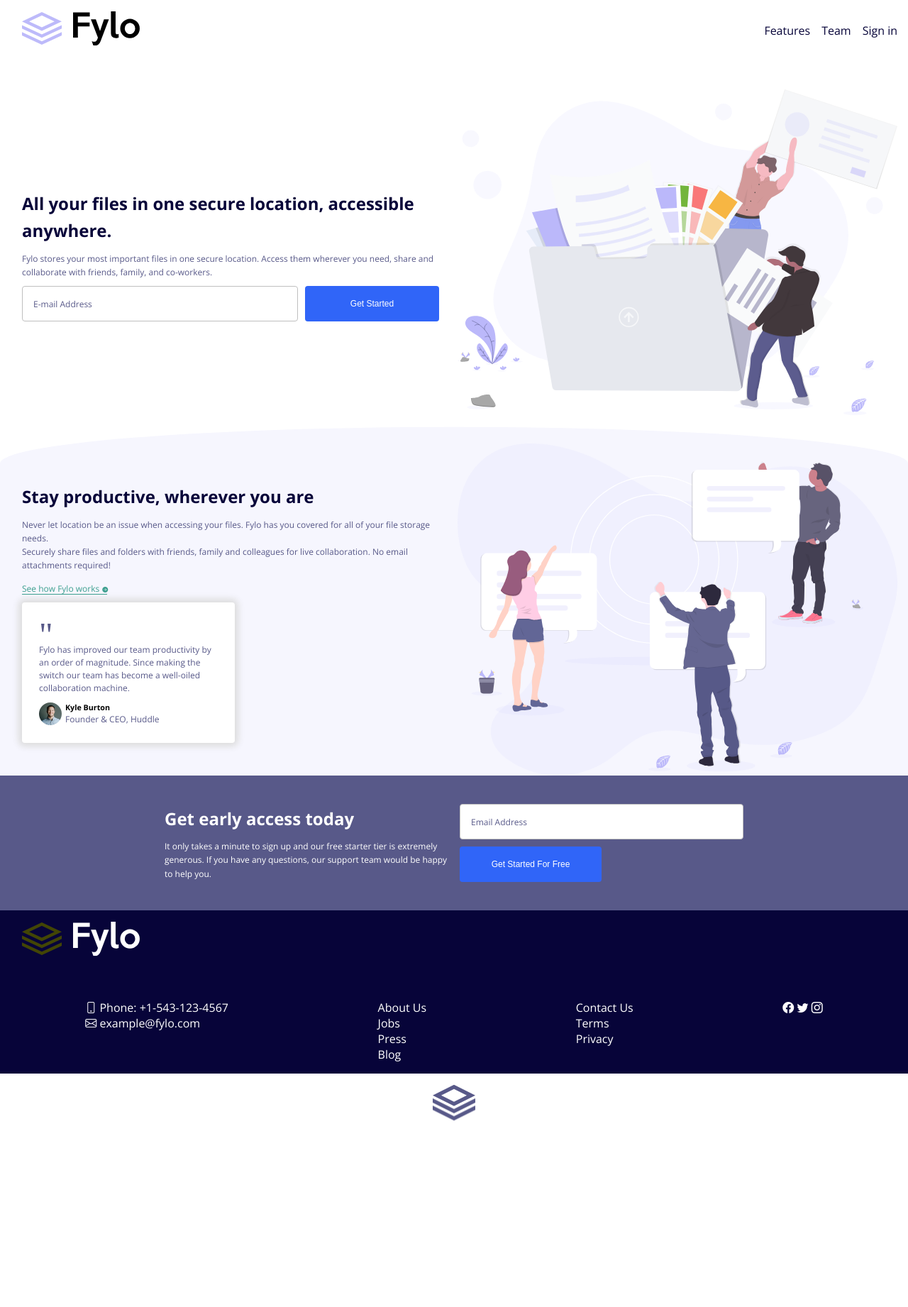
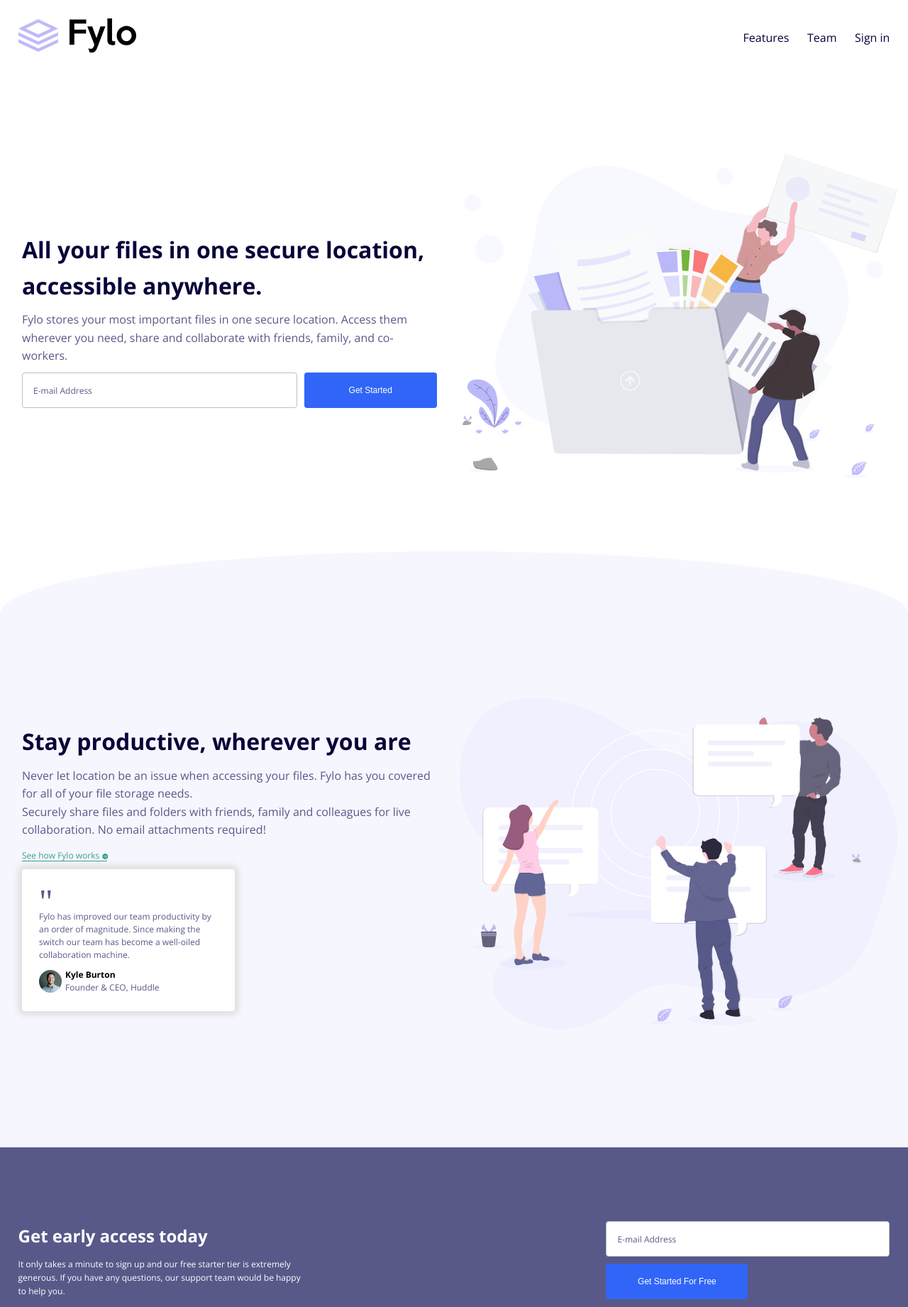
Before and after one commit to aaltatan/Fylo, a plain HTML site: page index.html in a window 1280 px wide. Shown: the top 1842 px of the page at 71% size. Before the commit the page ends 1591 px from the top, so only its background shows below. Drawn offline with nearby package versions, Linux system fonts and the light colour scheme.

Commit message:
Editing main.css

```diff
--- a/index.html
+++ b/index.html
@@ -18,20 +18,22 @@
     <title>Fylo landing page with two column layout</title>
   </head>
   <body>
-    <!-- Container -->
-    <div class="container">
     <!-- Navbar -->
     <nav class="navbar">
       <a href="#" class="title"><img src="images/logo.svg" alt="" /></a>
       <div class="links">
         <ul>
-            <li><a href="#">Features</a></li>
-            <li><a href="#">Team</a></li>
-            <li><a href="#">Sign in</a></li>
+          <li>
+            <a href="#" title="Features">Features</a>
+          </li>
+          <li><a href="#" title="Team">Team</a></li>
+          <li><a href="#" title="Sign in">Sign in</a></li>
         </ul>
       </div>
     </nav>
     <!-- Navbar -->
+    <!-- Container -->
+    <div class="container">
       <!-- Landing -->
       <div class="landing">
         <section>
@@ -43,7 +45,7 @@
               family, and co-workers.
             </p>
           </div>
-          <form action="">
+          <form>
             <div class="form">
               <input type="email" id="mail" placeholder="dasd" />
               <label for="mail">E-mail Address</label>
@@ -67,7 +69,7 @@
               colleagues for live collaboration. No email attachments required!
             </p>
           </div>
-          <a href="#">See how Fylo works</a>
+          <a href="#" title="See how Fylo works">See how Fylo works</a>
           <i class="bi bi-arrow-right-circle-fill"></i>
           <div class="quote">
             <p>
@@ -80,7 +82,7 @@
             <div class="profile">
               <img src="images/avatar-testimonial.jpg" alt="" />
               <div class="name">
-                <h6>Kyle Burton</h6>
+                <h2>Kyle Burton</h2>
                 <p>Founder & CEO, Huddle</p>
               </div>
             </div>
@@ -103,10 +105,10 @@
               would be happy to help you.
             </p>
           </div>
-          <form action="">
+          <form>
             <div class="form">
-              <input type="text" id="mail-two" placeholder="dasd" />
-              <label for="mail-two">Email Address</label>
+              <input type="email" id="mail-two" placeholder="dasd" />
+              <label for="mail-two">E-mail Address</label>
             </div>
             <button>Get Started For Free</button>
           </form>
@@ -123,26 +125,31 @@
             <ul>
               <li>
                 <i class="bi bi-phone"></i
-                ><a href="#"> Phone: +1-543-123-4567</a>
+                ><a href="https:\\wa.me\15431234567" title="+1-543-123-4567">
+                  Phone: +1-543-123-4567</a
+                >
               </li>
               <li>
-                <i class="bi bi-envelope"></i><a href="#"> example@fylo.com</a>
+                <i class="bi bi-envelope"></i
+                ><a href="mailto:example@fylo.com" title="example@fylo.com">
+                  example@fylo.com</a
+                >
               </li>
             </ul>
           </div>
           <div class="col-2">
             <ul>
-              <li><a href="#">About Us</a></li>
-              <li><a href="#">Jobs</a></li>
-              <li><a href="#">Press</a></li>
-              <li><a href="#">Blog</a></li>
+              <li><a href="#" title="About Us">About Us</a></li>
+              <li><a href="#" title="Jobs">Jobs</a></li>
+              <li><a href="#" title="Press">Press</a></li>
+              <li><a href="#" title="Blog">Blog</a></li>
             </ul>
           </div>
           <div class="col-3">
             <ul>
-              <li><a href="#">Contact Us</a></li>
-              <li><a href="#">Terms</a></li>
-              <li><a href="#">Privacy</a></li>
+              <li><a href="#" title="Contact Us">Contact Us</a></li>
+              <li><a href="#" title="Terms">Terms</a></li>
+              <li><a href="#" title="Privacy">Privacy</a></li>
             </ul>
           </div>
           <div class="col-4">
--- a/main.css
+++ b/main.css
@@ -18,9 +18,6 @@
 .container {
   padding: 0 15px;
   margin: 0 auto;
-}
-.container > div {
-  margin-top: 40px;
 }
 @media (max-width: 375px) {
   .container {
@@ -133,12 +130,13 @@
 .special-text h1 {
   margin: 10px 0;
   color: var(--Very-Dark-Blue);
+  font-size: clamp(0.75rem, 2.5vw, 2.5rem);
 }
 .special-text p {
   margin: 10px 0;
   font-weight: 400;
-  font-size: 0.75rem;
   color: var(--Desaturated-Blue);
+  font-size: clamp(0.5rem, 2.5vw, 1rem);
 }
 /* ---------------- */
 /* Navbar */
@@ -146,10 +144,9 @@
   display: flex;
   justify-content: space-between;
   align-items: center;
-  margin-bottom: 10px;
-}
-.navbar .title {
-  padding: 1rem;
+  padding: clamp(0.5rem, 2vw, 2rem);
+  max-height: 120px;
+  gap: 1rem;
 }
 .navbar .title img {
   width: clamp(70px, 100%, 100%);
@@ -158,7 +155,7 @@
 .navbar .links ul {
   display: flex;
   list-style: none;
-  gap: 1rem;
+  gap: clamp(1rem, 2vw, 2rem);
 }
 .navbar .links ul li a {
   height: 100%;
@@ -177,7 +174,9 @@
   display: grid;
   grid-template-columns: repeat(auto-fit, minmax(300px, 1fr));
   align-items: center;
-  gap: 10px;
+  gap: 1rem;
+  min-height: calc(100vh - 120px);
+  margin-bottom: 2rem;
 }
 .landing img {
   width: 100%;
@@ -267,8 +266,9 @@
   display: grid;
   grid-template-columns: repeat(auto-fit, minmax(300px, 1fr));
   align-items: center;
-  gap: 10px;
+  gap: 1rem;
   position: relative;
+  min-height: 100vh;
 }
 .features::before {
   content: "";
@@ -361,6 +361,9 @@
   -ms-border-radius: 50%;
   -o-border-radius: 50%;
 }
+.features .quote .profile .name h2 {
+  font-size: 0.75rem;
+}
 .features .quote .profile .name p {
   margin: 0;
 }
@@ -370,17 +373,24 @@
   background-color: var(--Desaturated-Blue);
 }
 .contact .container {
-  padding: 2rem;
+  padding: 6rem clamp(1rem, 2vw, 6rem);
 }
 .contact .container section {
   display: flex;
-  justify-content: center;
+  justify-content: space-between;
   align-items: center;
   flex-wrap: wrap;
   column-gap: 1rem;
 }
+@media (max-width: 650px) {
+  .contact .container section {
+    justify-content: center;
+  }
+}
 .contact .container section .text {
-  flex: 0 1 400px;
+  flex: 1 1;
+  max-width: 400px;
+  min-width: 300px;
   color: white;
   line-height: 1.6;
 }
@@ -393,7 +403,9 @@
   font-size: 0.75rem;
 }
 .contact form {
-  flex: 0 1 400px;
+  flex: 1 1;
+  max-width: 400px;
+  min-width: 300px;
   display: flex;
   flex-direction: column;
   gap: 10px;
@@ -470,6 +482,7 @@
 /* Footer */
 footer {
   background-color: var(--Very-Dark-Blue);
+  padding: 6rem 0;
 }
 footer img {
   filter: invert(1);
```
Lines whose indentation alone changed are shown as unchanged.
